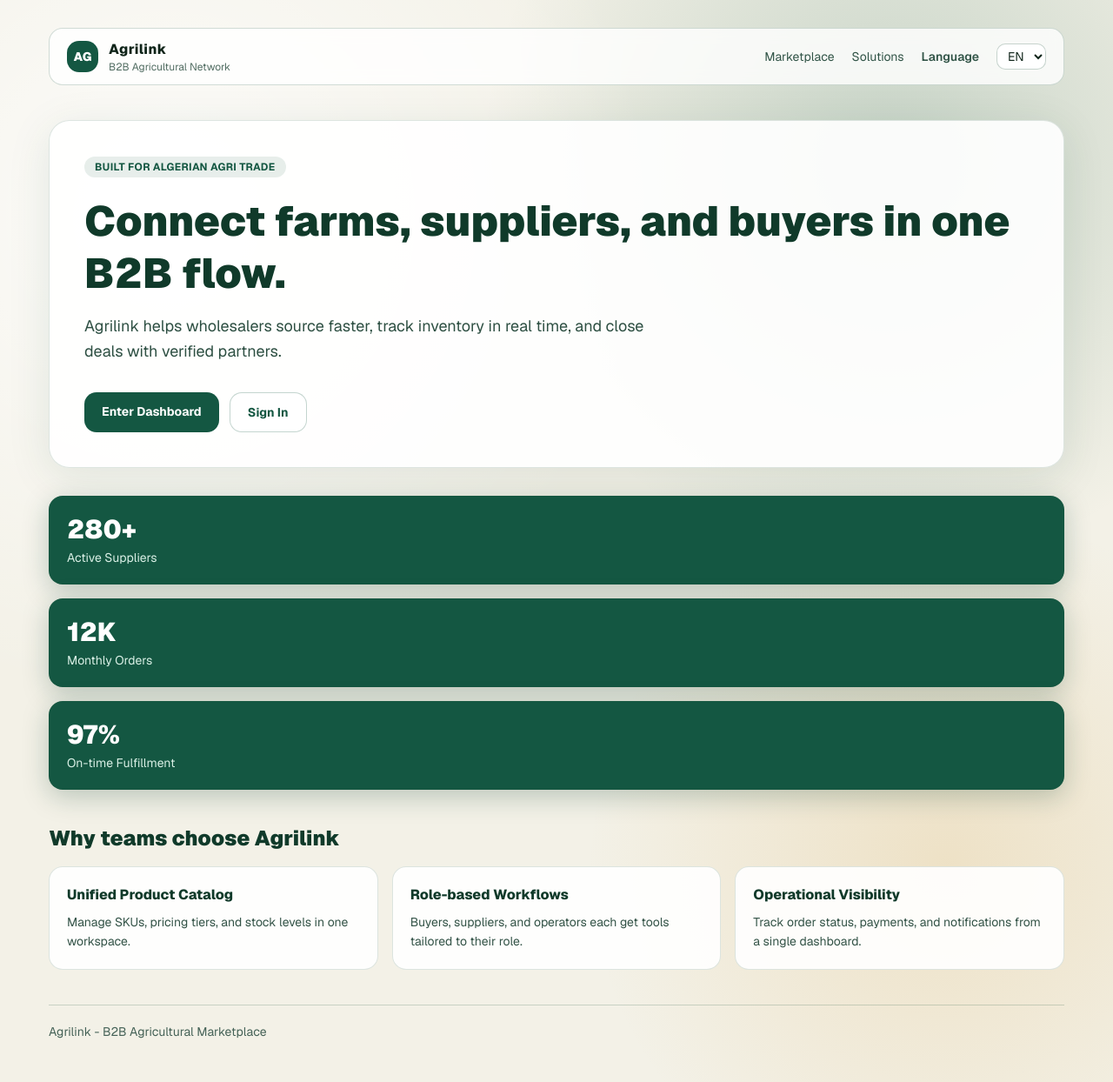
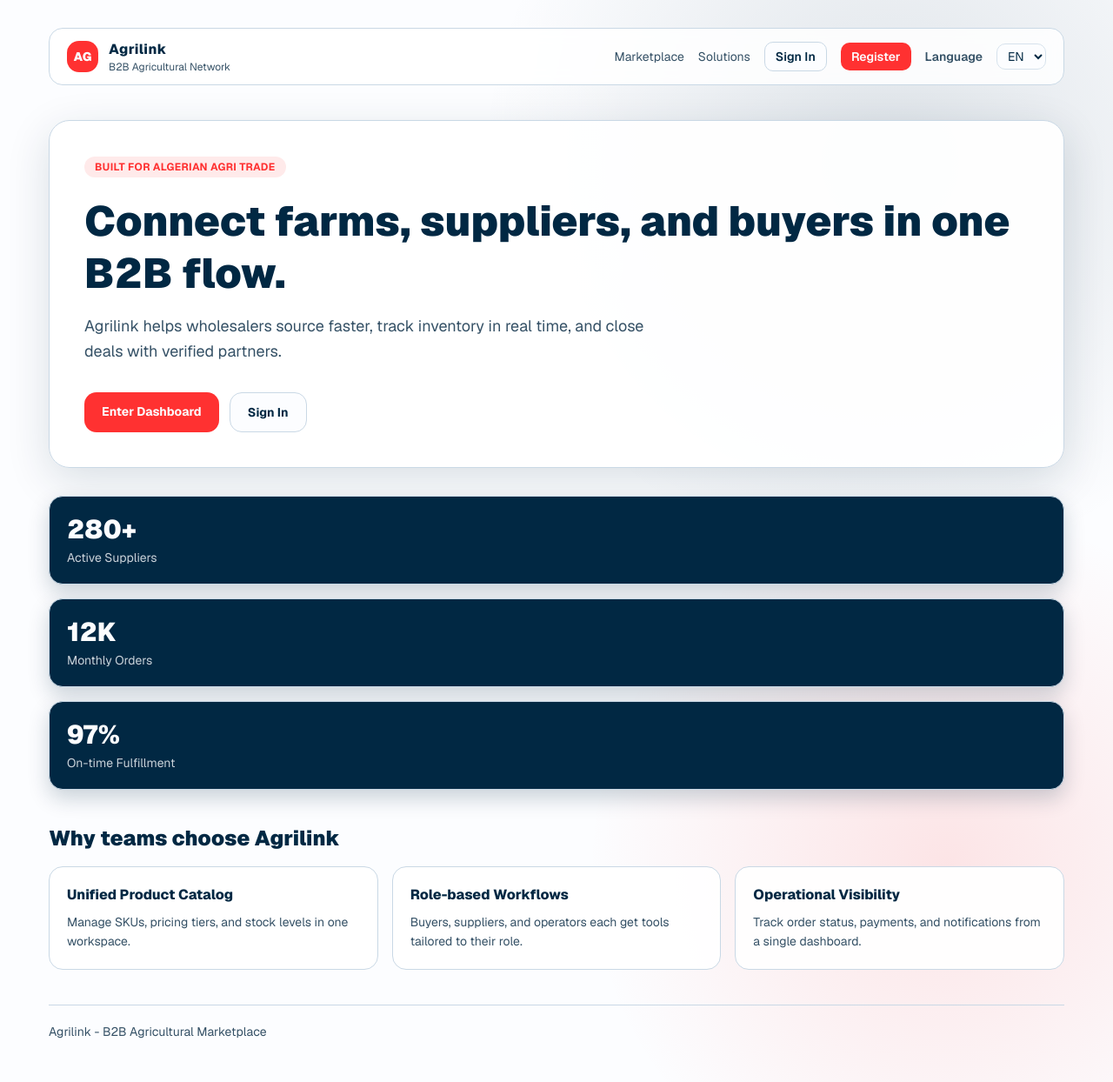
Before and after one commit to aymen-haloui/agrilink, a Next.js app: page / in a window 1280 px wide. Shown: the whole page at 87% size. Built offline with nearby package versions, Linux system fonts and the light colour scheme.

Commit message:
fix: add persistent auth links and apply theme tokens on landing

```diff
--- a/app/page.tsx
+++ b/app/page.tsx
@@ -11,6 +11,8 @@ const copy: Record<
     nav: {
       product: string;
       pricing: string;
+      signIn: string;
+      register: string;
       language: string;
     };
     hero: {
@@ -30,6 +32,8 @@ const copy: Record<
     nav: {
       product: 'Marketplace',
       pricing: 'Solutions',
+      signIn: 'Sign In',
+      register: 'Register',
       language: 'Language',
     },
     hero: {
@@ -66,6 +70,8 @@ const copy: Record<
     nav: {
       product: 'Marketplace',
       pricing: 'Solutions',
+      signIn: 'Se connecter',
+      register: 'Inscription',
       language: 'Langue',
     },
     hero: {
@@ -102,6 +108,8 @@ const copy: Record<
     nav: {
       product: 'السوق',
       pricing: 'الحلول',
+      signIn: 'تسجيل الدخول',
+      register: 'إنشاء حساب',
       language: 'اللغة',
     },
     hero: {
@@ -156,32 +164,44 @@ export default function HomePage() {
   const rtl = language === 'ar';
 
   return (
-    <main className="relative min-h-screen overflow-hidden bg-[#f3f1e7] text-[#0f2419]">
-      <div className="pointer-events-none absolute inset-0 bg-[radial-gradient(circle_at_15%_20%,rgba(255,255,255,0.8),transparent_38%),radial-gradient(circle_at_80%_15%,rgba(18,92,67,0.2),transparent_32%),radial-gradient(circle_at_85%_80%,rgba(214,154,48,0.18),transparent_28%)]" />
+    <main className="relative min-h-screen overflow-hidden bg-background text-foreground">
+      <div className="pointer-events-none absolute inset-0 bg-[radial-gradient(circle_at_15%_20%,rgba(252,253,255,0.95),transparent_38%),radial-gradient(circle_at_80%_15%,rgba(1,40,67,0.12),transparent_32%),radial-gradient(circle_at_85%_80%,rgba(255,49,49,0.12),transparent_28%)]" />
 
       <section className="relative mx-auto flex w-full max-w-7xl flex-col px-6 pb-12 pt-8 sm:px-10 lg:px-14">
-        <header className="flex flex-wrap items-center justify-between gap-4 rounded-2xl border border-[#1d503b]/20 bg-white/80 px-5 py-3 backdrop-blur-sm">
+        <header className="flex flex-wrap items-center justify-between gap-4 rounded-2xl border border-border bg-card/85 px-5 py-3 backdrop-blur-sm">
           <div className="flex items-center gap-3">
-            <div className="flex h-9 w-9 items-center justify-center rounded-xl bg-[#145742] text-sm font-black text-white">
+            <div className="flex h-9 w-9 items-center justify-center rounded-xl bg-primary text-sm font-black text-primary-foreground">
               AG
             </div>
             <div>
               <p className="text-base font-extrabold tracking-wide">Agrilink</p>
-              <p className="text-xs text-[#4f6b60]">B2B Agricultural Network</p>
+              <p className="text-xs text-muted-foreground">B2B Agricultural Network</p>
             </div>
           </div>
 
-          <div className="flex items-center gap-3 sm:gap-5">
-            <span className="hidden text-sm text-[#315447] sm:inline">{t.nav.product}</span>
-            <span className="hidden text-sm text-[#315447] sm:inline">{t.nav.pricing}</span>
-            <label className="text-sm font-semibold text-[#315447]" htmlFor="language-selector">
+          <div className="flex items-center gap-2 sm:gap-4">
+            <span className="hidden text-sm text-muted-foreground sm:inline">{t.nav.product}</span>
+            <span className="hidden text-sm text-muted-foreground sm:inline">{t.nav.pricing}</span>
+            <Link
+              href="/login"
+              className="rounded-lg border border-border bg-background px-3 py-1.5 text-sm font-semibold text-foreground transition hover:bg-muted"
+            >
+              {t.nav.signIn}
+            </Link>
+            <Link
+              href="/register"
+              className="rounded-lg bg-primary px-3 py-1.5 text-sm font-semibold text-primary-foreground transition hover:opacity-90"
+            >
+              {t.nav.register}
+            </Link>
+            <label className="hidden text-sm font-semibold text-muted-foreground sm:inline" htmlFor="language-selector">
               {t.nav.language}
             </label>
             <select
               id="language-selector"
               value={language}
               onChange={(e) => setLanguage(e.target.value as Lang)}
-              className="rounded-lg border border-[#1d503b]/25 bg-white px-2 py-1 text-sm outline-none focus:ring-2 focus:ring-[#145742]/30"
+              className="rounded-lg border border-input bg-background px-2 py-1 text-sm outline-none focus:ring-2 focus:ring-ring/40"
             >
               <option value="en">EN</option>
               <option value="fr">FR</option>
@@ -191,29 +211,29 @@ export default function HomePage() {
         </header>
 
         <div className={`mt-10 grid items-start gap-8 lg:grid-cols-[1.2fr,0.8fr] ${rtl ? 'text-right' : 'text-left'}`}>
-          <div className="rounded-3xl border border-[#1d503b]/15 bg-white/90 p-7 shadow-[0_10px_50px_rgba(16,69,50,0.1)] sm:p-10">
-            <span className="inline-flex rounded-full bg-[#145742]/10 px-3 py-1 text-xs font-bold uppercase tracking-wide text-[#145742]">
+          <div className="rounded-3xl border border-border bg-card/95 p-7 shadow-[0_14px_50px_rgba(1,40,67,0.14)] sm:p-10">
+            <span className="inline-flex rounded-full bg-primary/10 px-3 py-1 text-xs font-bold uppercase tracking-wide text-primary">
               {t.hero.badge}
             </span>
 
-            <h1 className="mt-5 text-4xl font-black leading-tight text-[#103a2a] sm:text-5xl">
+            <h1 className="mt-5 text-4xl font-black leading-tight text-foreground sm:text-5xl">
               {t.hero.title}
             </h1>
 
-            <p className="mt-4 max-w-2xl text-base leading-relaxed text-[#2d4f42] sm:text-lg">
+            <p className="mt-4 max-w-2xl text-base leading-relaxed text-muted-foreground sm:text-lg">
               {t.hero.subtitle}
             </p>
 
             <div className={`mt-8 flex flex-wrap gap-3 ${rtl ? 'justify-end' : 'justify-start'}`}>
               <Link
                 href="/dashboard"
-                className="rounded-xl bg-[#145742] px-5 py-3 text-sm font-bold text-white transition hover:bg-[#103f31]"
+                className="rounded-xl bg-primary px-5 py-3 text-sm font-bold text-primary-foreground transition hover:opacity-90"
               >
                 {t.hero.ctaPrimary}
               </Link>
               <Link
                 href="/login"
-                className="rounded-xl border border-[#145742]/25 bg-white px-5 py-3 text-sm font-bold text-[#145742] transition hover:bg-[#145742]/5"
+                className="rounded-xl border border-border bg-background px-5 py-3 text-sm font-bold text-foreground transition hover:bg-muted"
               >
                 {t.hero.ctaSecondary}
               </Link>
@@ -224,31 +244,31 @@ export default function HomePage() {
             {t.stats.map((item) => (
               <div
                 key={item.label}
-                className="rounded-2xl border border-[#1d503b]/15 bg-[#145742] p-5 text-white shadow-[0_8px_30px_rgba(16,69,50,0.25)]"
+                className="rounded-2xl border border-border bg-accent p-5 text-accent-foreground shadow-[0_10px_24px_rgba(1,40,67,0.2)]"
               >
                 <p className="text-3xl font-black">{item.value}</p>
-                <p className="mt-1 text-sm text-[#daf0e6]">{item.label}</p>
+                <p className="mt-1 text-sm text-accent-foreground/80">{item.label}</p>
               </div>
             ))}
           </aside>
         </div>
 
         <section className={`mt-10 ${rtl ? 'text-right' : 'text-left'}`}>
-          <h2 className="text-2xl font-black text-[#103a2a]">{t.featuresTitle}</h2>
+          <h2 className="text-2xl font-black text-foreground">{t.featuresTitle}</h2>
           <div className="mt-4 grid gap-4 md:grid-cols-3">
             {t.features.map((feature) => (
               <article
                 key={feature.title}
-                className="rounded-2xl border border-[#1d503b]/15 bg-white/90 p-5"
+                className="rounded-2xl border border-border bg-card/95 p-5"
               >
-                <h3 className="text-base font-extrabold text-[#103a2a]">{feature.title}</h3>
-                <p className="mt-2 text-sm leading-relaxed text-[#335347]">{feature.description}</p>
+                <h3 className="text-base font-extrabold text-foreground">{feature.title}</h3>
+                <p className="mt-2 text-sm leading-relaxed text-muted-foreground">{feature.description}</p>
               </article>
             ))}
           </div>
         </section>
 
-        <footer className="mt-10 border-t border-[#1d503b]/20 pt-5 text-sm text-[#456257]">
+        <footer className="mt-10 border-t border-border pt-5 text-sm text-muted-foreground">
           {t.footer}
         </footer>
       </section>
```
